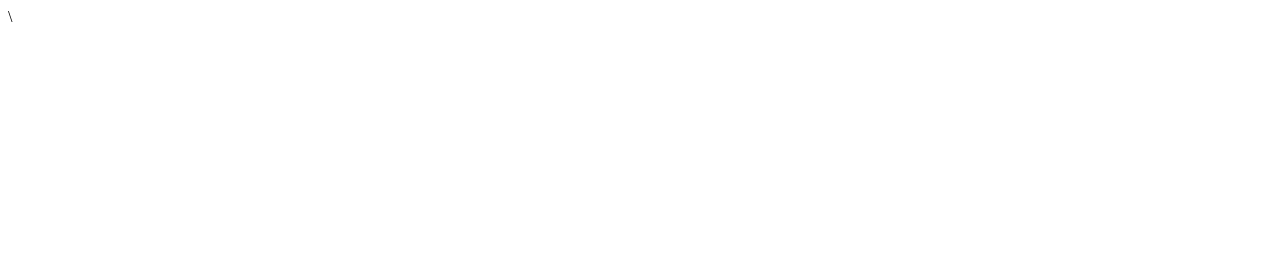
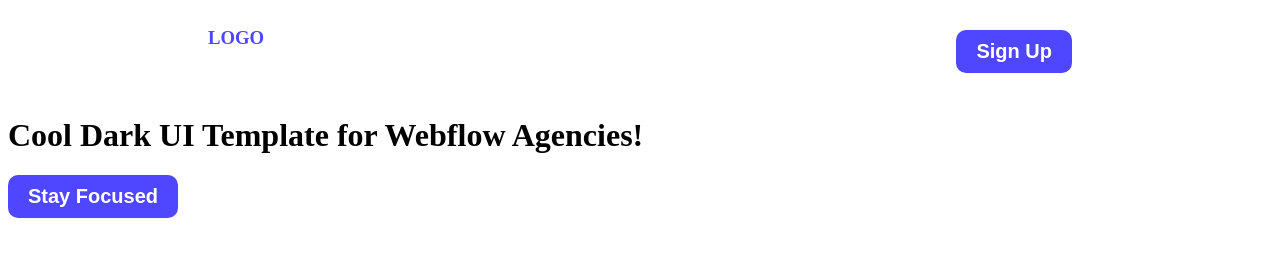
Before and after one commit to Mohosinin/web-dev-Assigenment, a plain HTML site: page index.html in a window 1280 px wide. Drawn offline with Linux system fonts and the light colour scheme.

Commit message:
use some styles

```diff
--- a/index.html
+++ b/index.html
@@ -4,12 +4,33 @@
     <meta charset="UTF-8">
     <meta name="viewport" content="width=device-width, initial-scale=1.0">
     <title>Assignment</title>
-    <link rel="stylesheet" href="styels/styels.css">\
+    <link rel="stylesheet" href="styels/styels.css">
     <link rel="preconnect" href="https://fonts.googleapis.com">
 <link rel="preconnect" href="https://fonts.gstatic.com" crossorigin>
 <link href="https://fonts.googleapis.com/css2?family=Raleway:ital,wght@0,100..900;1,100..900&display=swap" rel="stylesheet">
 </head>
-<body>
+<body class="Raleway-normal">
+    <header>
+        <nav>
+            <h3 class="nav-logo">LOGO</h3>
+            <ul>
+                <li><a href=""><button class="btn-primary">Sign Up</button></a></li>
+            </ul>
+        </nav>
+        <div class="banner">
+            <div class="banner-contain">
+               <h1 class="banner-title">Cool Dark UI Template for Webflow Agencies!</h1>
+               <button class="btn-primary">Stay Focused</button>
+
+            </div>
+        </div>
+    </header>
+    <main>
+
+    </main>
+    <footer>
+
+    </footer>
 
 </body>
 </html>
--- a/styels/styels.css
+++ b/styels/styels.css
@@ -4,3 +4,37 @@
   font-optical-sizing: auto;
   font-style: normal;
 }
+/* sherd style */
+.btn-primary {
+  background-color: #4E47FF;
+  color: white;
+  font-size: 20px;
+  font-weight: bold;
+  border: none;
+  padding: 10px 20px;
+  border-radius: 10px;
+  cursor: pointer;
+
+}
+.color-primary {
+  color: #252432;
+}
+
+/* nav styles */
+
+.nav-logo{
+    width: 100px;
+    height: 50px;
+    color: #4E47FF;
+}
+nav{
+  display: flex;
+  align-items: center;
+  justify-content: space-between;
+  margin:0px 200px
+}
+nav ul {
+  display: flex;
+  list-style: none;
+  gap: 20px;
+}
```
